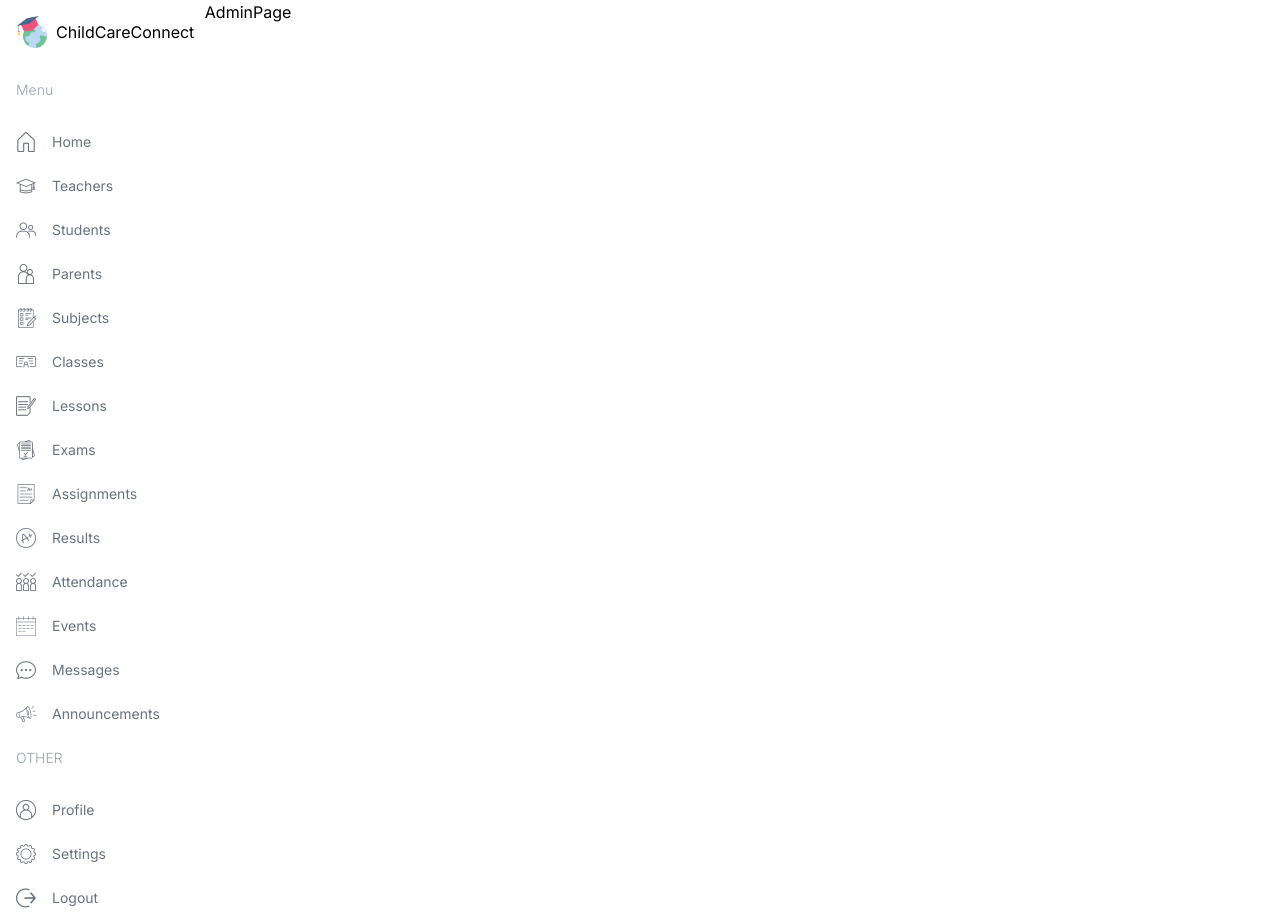
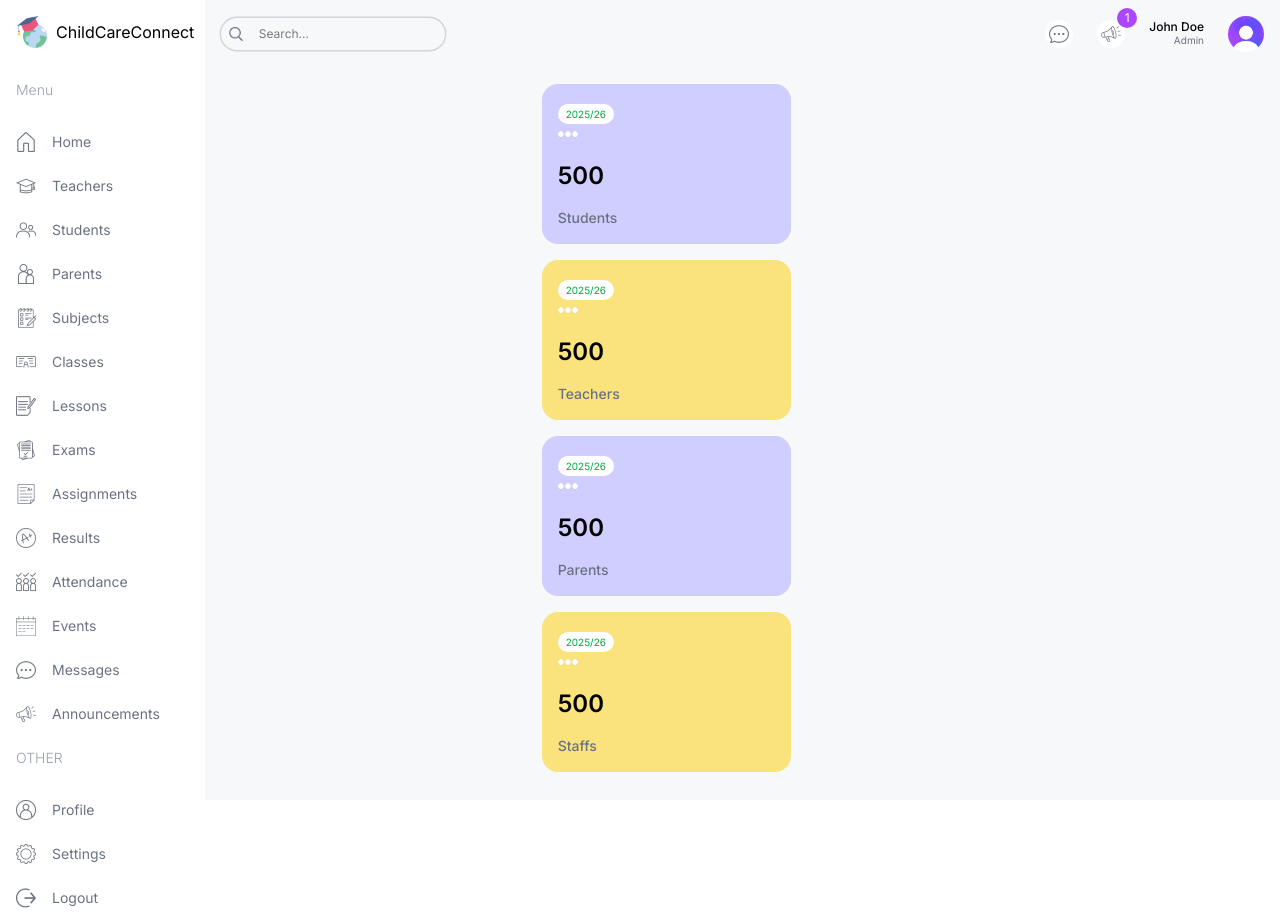
Before and after one commit to whizlo/child-care-connect, a Next.js app: page /admin in a window 1280 px wide. Built offline with nearby package versions, Linux system fonts and the light colour scheme.

Commit message:
first commit

```diff
--- a/package.json
+++ b/package.json
@@ -3,7 +3,6 @@
   "version": "0.1.0",
   "private": true,
   "scripts": {
-    "dev": "next dev",
     "build": "next build",
     "start": "next start",
     "lint": "eslint"
@@ -11,7 +10,8 @@
   "dependencies": {
     "next": "16.1.6",
     "react": "19.2.3",
-    "react-dom": "19.2.3"
+    "react-dom": "19.2.3",
+    "recharts": "^3.7.0"
   },
   "devDependencies": {
     "@tailwindcss/postcss": "^4",
--- a/src/app/(dashboard)/admin/page.tsx
+++ b/src/app/(dashboard)/admin/page.tsx
@@ -1,8 +1,22 @@
+import UserCard from '@/src/components/UserCard'
+import { Righteous } from 'next/font/google'
 import React from 'react'
 
 const AdminPage = () => {
   return (
-    <div>AdminPage</div>
+    <div className='p-4 flex gap-4 flex-col md:flex-row'>
+      {/*LEFT*/}
+      <div className='w-full lg:w-2/3'></div>
+      {/*USERCARDS*/}
+      <div className='flex gap-4 justify-between flex-wrap'>
+        <UserCard type="student"/>
+        <UserCard type="teacher"/>
+        <UserCard type="parent"/>
+        <UserCard type="staff"/>
+      </div>
+      {/*RIGHT*/}
+      <div className='w-full ;g:w-1/3'></div>
+    </div>
   )
 }
 
--- a/src/app/(dashboard)/layout.tsx
+++ b/src/app/(dashboard)/layout.tsx
@@ -19,7 +19,7 @@
                     <Menu/>
                 </div>
                 {/*RIGHT*/}
-                <div className="w-[86%] md:w-[92%] lg:w-[84%] xlg:w-[86%] bg-[#F7F8FA overflow-scroll">
+                <div className="w-[86%] md:w-[92%] lg:w-[84%] xlg:w-[86%] bg-[#F7F8FA] overflow-scroll">
                     <Navbar />
                     {children}
                 </div>
--- /dev/null
+++ b/src/components/CountChart.tsx
@@ -0,0 +1,24 @@
+import React from 'react'
+import { RadialBarChart, RadialBarProps,Legend, ResponsiveContainer } from 'recharts';
+
+const data = [
+  {
+    name: '18-24'
+  },
+];
+
+const CountChart = () => {
+  return (
+
+    <div className=''>
+      {/*TITLE*/}
+      <div className=''></div>
+      {/*CHART*/}
+      <div className=''></div>
+      {/*BOTTOM*/}
+      <div className=''></div>
+    </div>
+  )
+}
+
+export default CountChart
--- a/src/components/Navbar.tsx
+++ b/src/components/Navbar.tsx
@@ -1,9 +1,29 @@
+import Image from 'next/image'
 import React from 'react'
 
 const Navbar = () => {
   return (
-    <div className='flex items-center justify-betweenp-4'>
-
+    <div className='flex items-center justify-between p-4'>
+        {/*SEARCH BAR*/}
+        <div className='hidden md:flex items-center gap-2 text-xs rounded-full ring-[1.5px] ring-gray-300 px-2'>
+          <Image src="/search.png" alt="" width={14} height={14}/>
+          <input type="text" placeholder='Search...' className='w-[200px] p-2 bg-transparent outline-none' />
+        </div>
+        {/*ICONS AND USER */}
+        <div className='flex items-center gap-6 justify-end w-full'>
+          <div className='bg-white rounded-full w-7 h-7 flex items-center justify-center cursor-pointer'>
+            <Image src="/message.png" alt="" width={20} height={20}/>
+          </div>
+          <div className='bg-white rounded-full w-7 h-7 flex items-center justify-center cursor-pointer relative'>
+            <Image src="/announcement.png" alt="" width={20} height={20}/>
+            <div className='absolute -top-3 -right-3 w-5 h-5 flex items-center justify-center bg-purple-500 text-white rounded-full text-xs'>1</div>
+          </div>
+          <div className='flex flex-col'>
+            <span className='text-xs leading-3 font-medium'>John Doe</span>
+            <span className='text-[10px] text-gray-500 text-right'>Admin</span>
+          </div>
+          <Image src="/avatar.png" alt="" width={36} height={36} className='rounded-full'/>
+        </div>
     </div>
   )
 }
--- /dev/null
+++ b/src/components/UserCard.tsx
@@ -0,0 +1,19 @@
+import Image from 'next/image'
+import React from 'react'
+
+const UserCard = ({type}:{type:string}) => {
+  return (
+    <div className='rounded-2xl odd:bg-[#CFCEFF] even:bg-[#FAE27C] p-4 flex-1 min-w-[130px]'>
+      <div className='fl2x justify-between items-center'>
+        <span className='text-[10px] bg-white px-2 py-1 rounded-full text-green-600'>
+            2025/26
+        </span>
+        <Image src="/more.png" alt="" width={20} height={20}/>
+      </div>
+      <h1 className='text-2xl font-semibold my-4'>500</h1>
+      <h2 className='capitalize text-sm font-medium text-gray-500'>{type}s</h2>
+    </div>
+  )
+}
+
+export default UserCard
```
Also changed, not shown: 1 other file (tests, documents, lock files or other folders).
